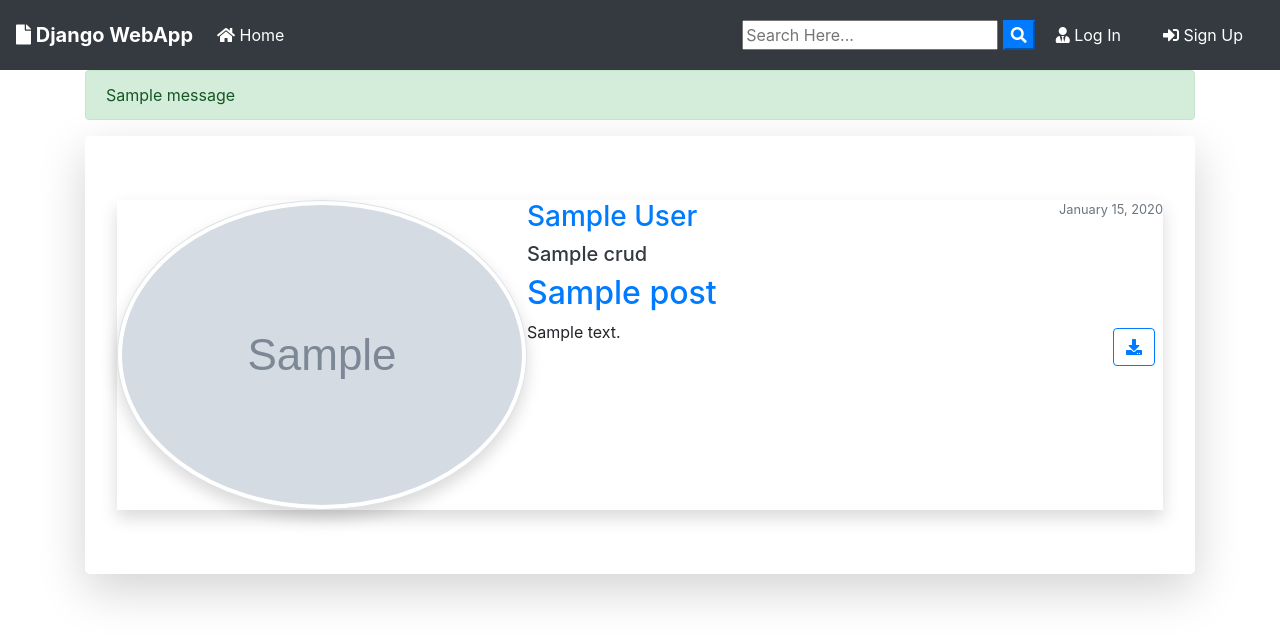
After one commit to joseph1009/TT3_13, a Django app: template backend/CRUD/templates/CRUD/home.html in a window 1280 px wide. The commit adds this page. Shown: the top 642 px of the page. Run offline with Django 4.2, Linux system fonts and the light colour scheme; the template is opened without the code that fills it: most values are stand-ins (such as "Sample title", 1, 10 or a date in 2020); grey boxes marked "Sample" are stand-in pictures; one stand-in notice (Sample message) is shown; some libraries are stand-ins or nearby versions.

Commit message:
templates

```diff
--- /dev/null
+++ b/backend/CRUD/templates/CRUD/base.html
@@ -0,0 +1,76 @@
+{% load static %}
+<!doctype html>
+<html lang="en">
+  <head>
+
+    <!-- Required meta tags -->
+    <meta charset="utf-8">
+    <meta name="viewport" content="width=device-width, initial-scale=1, shrink-to-fit=no">
+
+    <!-- Bootstrap CSS -->
+    <link rel="stylesheet" href="https://stackpath.bootstrapcdn.com/bootstrap/4.3.1/css/bootstrap.min.css" integrity="sha384-ggOyR0iXCbMQv3Xipma34MD+dH/1fQ784/j6cY/iJTQUOhcWr7x9JvoRxT2MZw1T" crossorigin="anonymous">
+    <link rel="stylesheet" href="https://use.fontawesome.com/releases/v5.8.1/css/all.css" >
+    <link rel="stylesheet" href="{% static 'CRUD/main.css' %}">
+    {% if title %}
+        <title>Django WebApp - {{title}}</title>
+    {% else %}
+        <title>Django WebApp</title>
+    {% endif %}
+
+</head>
+  <body>
+        <nav class="navbar navbar-expand-lg navbar-dark bg-dark">
+                <a class="navbar-brand font-weight-bold" href="{% url 'home' %}"><i class="fas fa-file"></i> Django WebApp</a>
+                <button class="navbar-toggler" type="button" data-toggle="collapse" data-target="#navbarSupportedContent" aria-controls="navbarSupportedContent" aria-expanded="false" aria-label="Toggle navigation">
+                  <span class="navbar-toggler-icon"></span>
+                </button>
+
+                <div class="collapse navbar-collapse" id="navbarSupportedContent">
+                  <ul class="navbar-nav mr-auto">
+                    <li class="nav-item active">
+                      <a class="nav-link" href="{% url 'home' %}"><i class="fas fa-home"></i> Home <span class="sr-only">(current)</span></a>
+                    </li>
+
+
+
+                  </ul>
+                  <!------{{ request.get_host }}/CRUD/search/-->
+                  <form id="searchform" action="{% url 'search' %}" method="get">
+                    <input type="text" name="q" type="text" value="{{ request.GET.q }}" placeholder="Search Here..." />
+                    <button type="button" onclick="searchform.submit()" class=" text-white my-color btn-primary"><i class="fa fa-search"></i></button>
+                </form>
+
+                    {% if user.is_authenticated %}
+                    <a href="{% url 'user-posts' user %}" class="btn text-white m-2"><i class="fas fa-user-shield"></i> My Post</a>
+                    <a href="{% url 'post-create' %} " class="btn text-white m-2"><i class="fas fa-user-edit"></i> New Post</a>
+                    <a href="{% url 'profile' %} " class="btn text-white m-2"><i class="fas fa-user"></i> {{ user.username }}</a>
+                    <a href="{% url 'logout' %} " class="btn text-white m-2"><i class="fas fa-sign-out-alt"></i> Log Out</a>
+
+                    {% else %}
+                    <a href="{% url 'login' %} " class="btn text-white m-2"><i class="fas fa-user-tie"></i> Log In</a>
+
+                    <a href="{% url 'register' %} " class="btn text-white m-2"> <i class="fas fa-sign-in-alt"></i> Sign Up</a>
+                    {% endif %}
+
+                </div>
+              </nav>
+      <div class="container my-bg">
+        {% if messages %}
+          {% for message in messages %}
+              <div class="alert alert-{{ message.tags }}">
+                {{ message }}
+              </div>
+          {% endfor %}
+        {% endif %}
+    {% block content %}
+
+    {% endblock  %}
+</div>
+    <!-- Optional JavaScript -->
+    <!-- jQuery first, then Popper.js, then Bootstrap JS -->
+    <script src="https://code.jquery.com/jquery-3.3.1.slim.min.js" integrity="sha384-q8i/X+965DzO0rT7abK41JStQIAqVgRVzpbzo5smXKp4YfRvH+8abtTE1Pi6jizo" crossorigin="anonymous"></script>
+    <script src="https://cdnjs.cloudflare.com/ajax/libs/popper.js/1.14.7/umd/popper.min.js" integrity="sha384-UO2eT0CpHqdSJQ6hJty5KVphtPhzWj9WO1clHTMGa3JDZwrnQq4sF86dIHNDz0W1" crossorigin="anonymous"></script>
+    <script src="https://stackpath.bootstrapcdn.com/bootstrap/4.3.1/js/bootstrap.min.js" integrity="sha384-JjSmVgyd0p3pXB1rRibZUAYoIIy6OrQ6VrjIEaFf/nJGzIxFDsf4x0xIM+B07jRM" crossorigin="anonymous"></script>
+    <script src="{% static 'CRUD/main.js' %}"></script>
+  </body>
+</html>
--- /dev/null
+++ b/backend/CRUD/templates/CRUD/home.html
@@ -0,0 +1,55 @@
+{% extends "CRUD/base.html" %}
+{% block content %}
+    {% for post in posts %}
+      <div class="jumbotron mt-3 bg-white shadow-lg">
+      <article class="media content-section shadow">
+        <a href="{{ post.author.profile.image.url }} " target="_blank"> <img src="{{ post.author.profile.image.url }}  " alt="" class="article-img rounded-circle img-thumbnail img-fluid shadow">
+        </a>
+        <div class="media-body">
+          <div class="article-metadata d-flex justify-content-between">
+            <a class="mr-2 " href="{% url 'user-posts' post.author.username  %}"><h3>{{ post.author }}</h3></a>
+              <small class="text-muted">{{ post.date_upload|date:"F d, Y" }}</small>
+          </div>
+          {% if post.file %}
+          <a href="{{ post.file.url }}"  download class="text-dark text-justify "><h5>{{ post.CRUD }}</h5></a>
+          {% endif %}
+
+
+
+          <h2><a class="article-title text-justify " href="{% url 'post-detail' post.id %}">{{ post.title }}</a></h2>
+          <div class="d-flex justify-content-between">
+            <p class="article-content text-justify text-truncate overflow-hidden">{{ post.content }}</p>
+            {% if post.file %}
+          <div class="form-group mt-0 pt-0  m-2">
+            <a class="btn btn-outline-primary  btn-d "  href="{{ post.file.url }}"  download type="submit"><i class="fas fa-download"></i></a>
+          </div>
+          {% endif %}
+
+          </div>
+
+        </div>
+      </article>
+      </div>
+    {% endfor %}
+    {% if is_paginated %}
+
+      {% if page_obj.has_previous %}
+        <a class="btn btn-outline-info mb-4" href="?page=1">First</a>
+        <a class="btn btn-outline-info mb-4" href="?page={{ page_obj.previous_page_number }}">Previous</a>
+      {% endif %}
+
+      {% for num in page_obj.paginator.page_range %}
+        {% if page_obj.number == num %}
+          <a class="btn btn-info mb-4" href="?page={{ num }}">{{ num }}</a>
+        {% elif num > page_obj.number|add:'-3' and num < page_obj.number|add:'3' %}
+          <a class="btn btn-outline-info mb-4" href="?page={{ num }}">{{ num }}</a>
+        {% endif %}
+      {% endfor %}
+
+      {% if page_obj.has_next %}
+        <a class="btn btn-outline-info mb-4" href="?page={{ page_obj.next_page_number }}">Next</a>
+        <a class="btn btn-outline-info mb-4" href="?page={{ page_obj.paginator.num_pages }}">Last</a>
+      {% endif %}
+
+    {% endif %}
+{% endblock content %}
--- a/backend/CRUD/urls.py
+++ b/backend/CRUD/urls.py
@@ -2,5 +2,6 @@ from django.urls import path
 from . import views
 
 urlpatterns=[
-    path('',views.home, name = 'home')
+    path('',views.home, name = 'home'),
+    path('search/',views.search,name='search' ),
 ]
--- a/backend/backend/settings.py
+++ b/backend/backend/settings.py
@@ -38,7 +38,9 @@ INSTALLED_APPS = [
     'django.contrib.sessions',
     'django.contrib.messages',
     'django.contrib.staticfiles',
-    'CRUD.apps.CrudConfig'
+    'CRUD.apps.CrudConfig',
+    'users.apps.UsersConfig',
+    'crispy_forms'
 ]
 
 MIDDLEWARE = [
--- a/backend/backend/urls.py
+++ b/backend/backend/urls.py
@@ -11,7 +11,7 @@ Class-based views
     2. Add a URL to urlpatterns:  path('', Home.as_view(), name='home')
 Including another URLconf
     1. Import the include() function: from django.urls import include, path
-    2. Add a URL to urlpatterns:  path('blog/', include('blog.urls'))
+    2. Add a URL to urlpatterns:  path('CRUD/', include('CRUD.urls'))
 """
 from django.contrib import admin
 from django.urls import path, include
--- a/backend/users/templates/users/login.html
+++ b/backend/users/templates/users/login.html
@@ -1,4 +1,4 @@
-{% extends "blog/base.html" %}
+{% extends "CRUD/base.html" %}
 {% load crispy_forms_tags %}
 {% block content %}
     <div class="content-section">
--- a/backend/users/templates/users/logout.html
+++ b/backend/users/templates/users/logout.html
@@ -1,4 +1,4 @@
-{% extends "blog/base.html" %}
+{% extends "CRUD/base.html" %}
 {% block content %}
    <h2>You have been logged out</h2>
     <div class="border-top pt-3">
--- a/backend/users/templates/users/profile.html
+++ b/backend/users/templates/users/profile.html
@@ -1,4 +1,4 @@
-{% extends "blog/base.html" %}
+{% extends "CRUD/base.html" %}
 {% load crispy_forms_tags %}
 {% block content %}
     <div class="content-section">
--- a/backend/users/templates/users/register.html
+++ b/backend/users/templates/users/register.html
@@ -1,4 +1,4 @@
-{% extends "blog/base.html" %}
+{% extends "CRUD/base.html" %}
 {% load crispy_forms_tags %}
 {% block content %}
     <div class="content-section">
```
Also changed, not shown: backend/CRUD/templates/CRUD/search.html (added, +13 -0 lines), backend/CRUD/views.py (+10 -0 lines).
